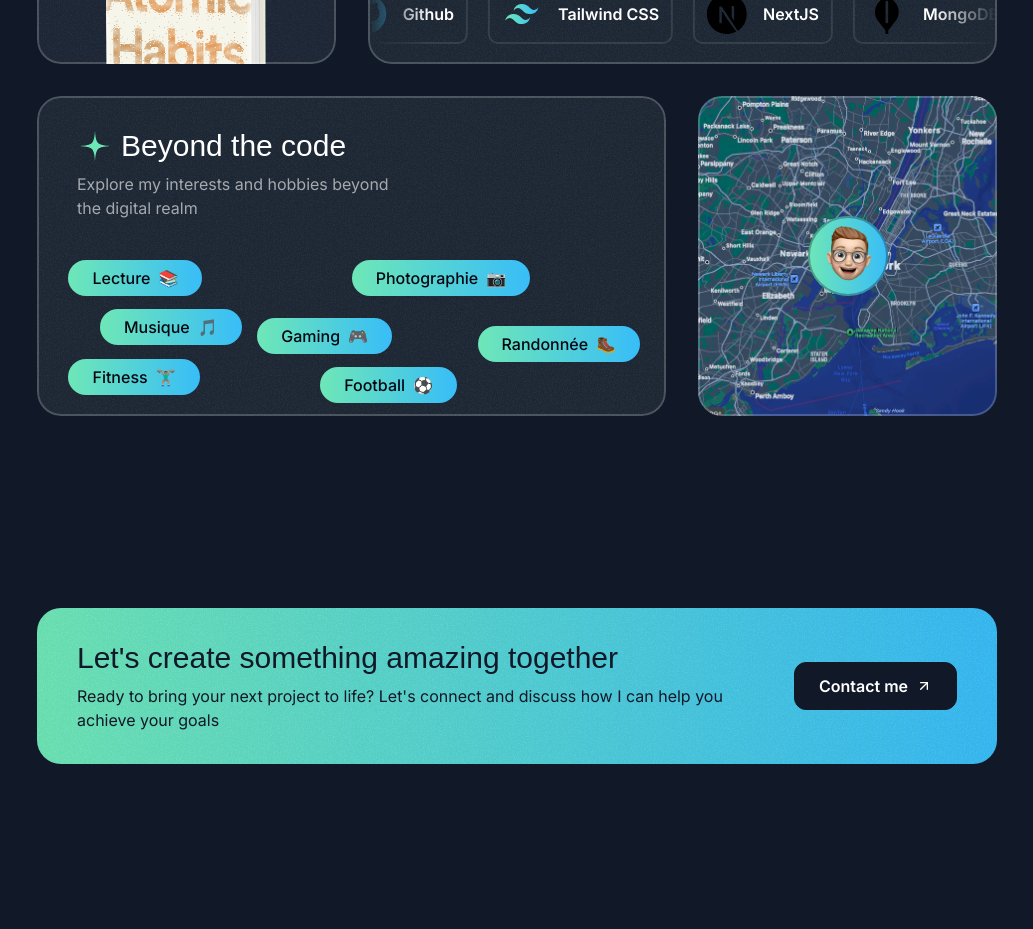
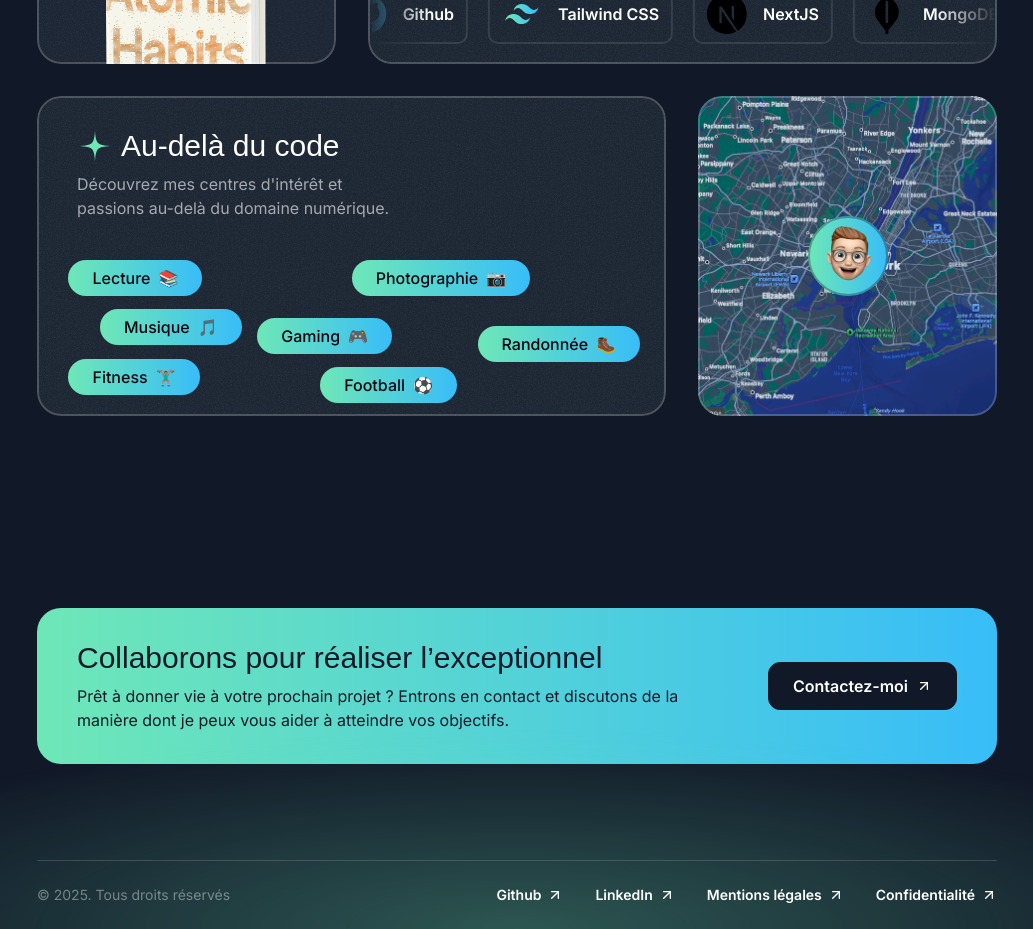
Before and after one commit to fayzMo94/Portfolio, a Next.js app: page / in a window 1280 px wide. Shown: the part 4640-5569 px from the top of the page, without its empty margins (123-1156 px from the left). Before the commit the page ends 5500 px from the top, so only its background shows below. Built offline with nearby package versions, Linux system fonts and the light colour scheme; a web font is replaced by a local one.

Commit message:
footer section added

```diff
--- a/src/app/page.tsx
+++ b/src/app/page.tsx
@@ -1,5 +1,6 @@
 import { AboutSection } from "@/sections/About";
 import { ContactSection } from "@/sections/Contact";
+import { Footer } from "@/sections/Footer";
 import { Header } from "@/sections/Header";
 import { HeroSection } from "@/sections/Hero";
 import { ProjectsSection } from "@/sections/Projects";
@@ -15,7 +16,8 @@ export default function Home() {
       <TapeSection />
       <TestimonialsSection />
       <AboutSection />
-      <ContactSection/>
+      <ContactSection />
+      <Footer />
     </div>
   );
 }
--- a/src/sections/About.tsx
+++ b/src/sections/About.tsx
@@ -121,19 +121,18 @@ export const AboutSection = () => {
             {/* My reads Card */}
             <Card className="h-[320px] md:col-span-2 lg:col-span-1">
               <CardHeader
-                title="My Reads"
-                description="Explore the books shaping my perspectives"
+                title="Inspiration"
+                description="Le livre qui marque ma perspective"
               />
               <div className="w-40 mx-auto mt-2 md:mt-0">
-                <Image src={bookImage} alt="Book cover" />
+                <Image src={bookImage} alt="Book cover 'Atomic changes'" />
               </div>
             </Card>
             {/* Techs Card */}
             <Card className="h-[320px] md:col-span-3 lg:col-span-2">
               <CardHeader
                 title="Mes outils"
-                description="Explore the technologies and tools I use to craft exceptional
-                digital experiences."
+                description="Découvrez les technologies et outils derrière mes créations numériques"
                 className=""
               />
               <ToolboxItems items={toolboxItems} className="" />
@@ -148,8 +147,8 @@ export const AboutSection = () => {
             {/* Beyond the code Card */}
             <Card className="h-[320px] p-0 flex flex-col md:col-span-3 lg:col-span-2">
               <CardHeader
-                title="Beyond the code"
-                description="Explore my interests and hobbies beyond the digital realm"
+                title="Au-delà du code"
+                description="Découvrez mes centres d'intérêt et passions au-delà du domaine numérique."
                 className="px-6 pt-6"
               />
               <div className="relative flex-1">
--- a/src/sections/Contact.tsx
+++ b/src/sections/Contact.tsx
@@ -5,26 +5,30 @@ export const ContactSection = () => {
   return (
     <div className="py-16 pt-12 lg:py-24 lg:pt-20">
       <div className="container">
-        <div className="bg-gradient-to-r from-emerald-300 to-sky-400 text-gray-900 py-8 px-10 rounded-3xl text-center md:text-left relative overflow-hidden z-0">
+        <div className="bg-gradient-to-r from-emerald-300 to-sky-400 text-gray-900 py-8 px-10 rounded-3xl text-center md:text-left relative overflow-hidden">
           <div
             className="absolute inset-0 opacity-5 -z-10"
             style={{ backgroundImage: `url(${grainImage.src})` }}
           ></div>
-          <div className="flex flex-col md:flex-row gap-8 md:gap-16 items-center">
+          <div className="flex flex-col md:flex-row gap-8 md:gap-16 items-center relative z-10">
             <div>
               <h2 className="font-serif text-2xl md:text-3xl">
-                Let's create something amazing together
+                Collaborons pour réaliser l’exceptionnel
               </h2>
               <p className="text-sm mt-2 md:text-base">
-                Ready to bring your next project to life? Let's connect and
-                discuss how I can help you achieve your goals
+                Prêt à donner vie à votre prochain projet ? Entrons en contact
+                et discutons de la manière dont je peux vous aider à atteindre
+                vos objectifs.
               </p>
             </div>
             <div>
-              <button className="text-white bg-gray-900 inline-flex items-center px-6 h-12 rounded-xl gap-2 w-max border border-gray-900">
-                <span className="font-semibold">Contact me</span>
+              <a
+                href="mailto:fayzmohamedpro94@gmail.com"
+                className="text-white bg-gray-900 inline-flex items-center px-6 h-12 rounded-xl gap-2 w-max border border-gray-900 cursor-pointer z-90"
+              >
+                <span className="font-semibold">Contactez-moi</span>
                 <ArrowUpRightIcon className="size-4" />
-              </button>
+              </a>
             </div>
           </div>
         </div>
--- a/src/sections/Footer.tsx
+++ b/src/sections/Footer.tsx
@@ -1,3 +1,36 @@
+import ArrowUpRightIcon from "@/assets/icons/arrow-up-right.svg";
+
+const footerLinks = [
+  { title: "Github", href: "https://github.com/fayzMo94" },
+  // { title: "Instagram", href: "#" },
+  { title: "LinkedIn", href: "#" },
+  { title: "Mentions légales", href: "#" },
+  { title: "Confidentialité", href: "#" },
+];
+
 export const Footer = () => {
-  return <div>Footer Section</div>;
+  return (
+    <footer className="relative z-0 overflow-x-clip">
+      <div className="absolute h-[400px] w-[1600px] bottom-0 left-1/2 -translate-x-1/2 bg-emerald-300/30 [mask-image:radial-gradient(50%_50%_at_bottom_center,black,transparent)] -z-10"></div>
+      <div className="container z-10">
+        <div className="border-t border-white/15 py-6 text-sm flex flex-col md:flex-row md:justify-between items-center gap-8">
+          <div className="text-white/40">&copy; 2025. Tous droits réservés</div>
+          <nav className="flex flex-col md:flex-row items-center gap-8">
+            {footerLinks.map((link) => (
+              <a
+                key={link.title}
+                href={link.href}
+                target="_blank"
+                rel="noopener noreferrer"
+                className="inline-flex items-center gap-1.5"
+              >
+                <span className="font-semibold">{link.title}</span>
+                <ArrowUpRightIcon className="size-4" />
+              </a>
+            ))}
+          </nav>
+        </div>
+      </div>
+    </footer>
+  );
 };
```
